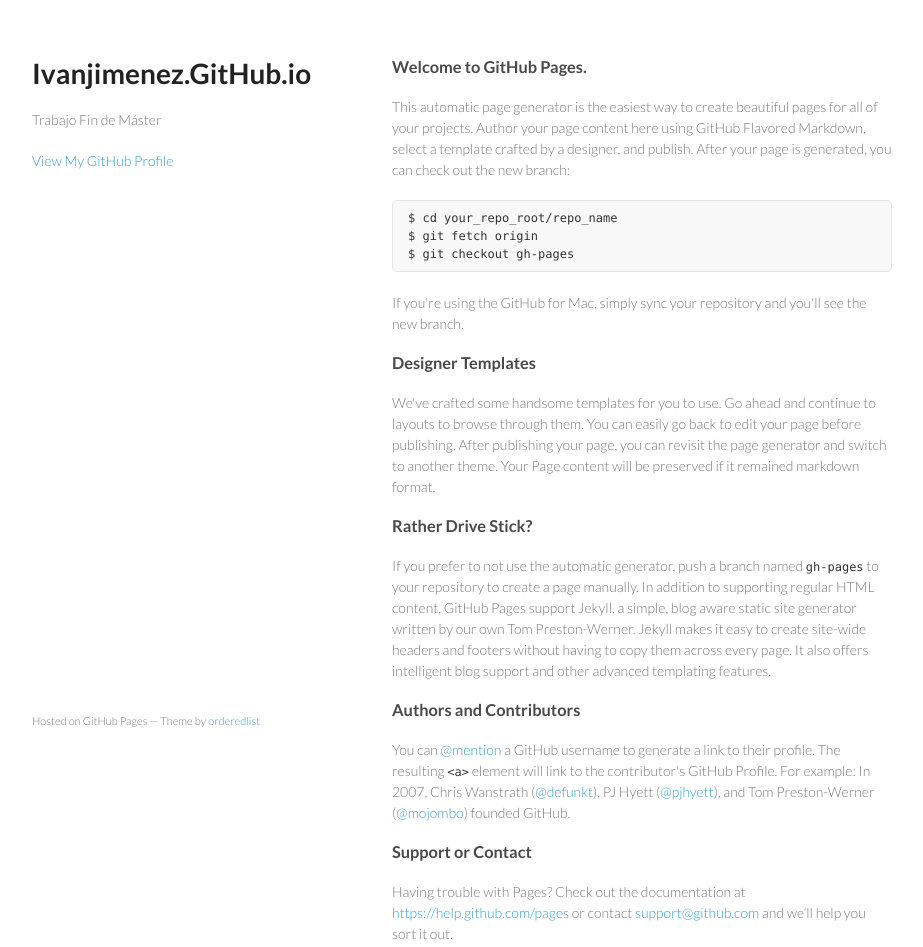
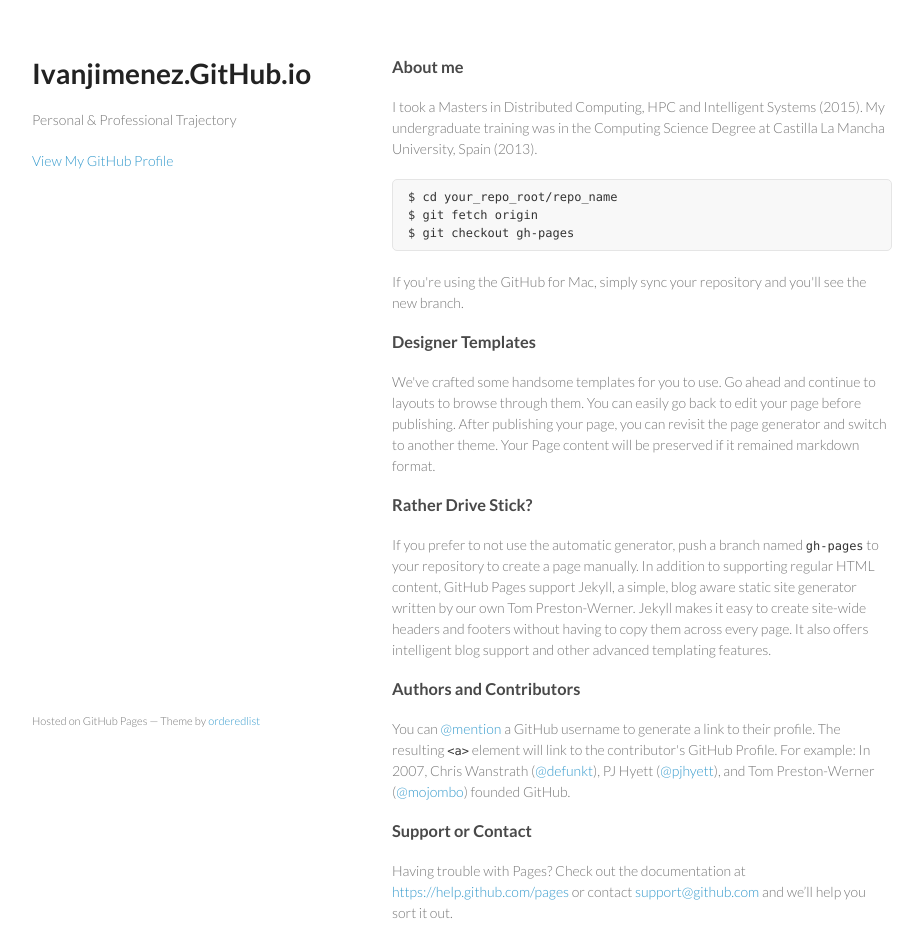
Before and after one commit to ivanjimenez/ivanjimenez.github.io, a plain HTML site: page index.html in a window 1280 px wide. Shown: the whole page, without its empty margins (178-1101 px from the left). Drawn offline with Linux system fonts and the light colour scheme.

Commit message:
Update index.html

```diff
--- a/index.html
+++ b/index.html
@@ -16,7 +16,7 @@
     <div class="wrapper">
       <header>
         <h1>Ivanjimenez.GitHub.io</h1>
-        <p>Trabajo Fin de Máster</p>
+        <p>Personal & Professional Trajectory</p>
 
 
         <p class="view"><a href="https://github.com/ivanjimenez">View My GitHub Profile</a></p>
@@ -24,9 +24,13 @@
       </header>
       <section>
         <h3>
-<a id="welcome-to-github-pages" class="anchor" href="#welcome-to-github-pages" aria-hidden="true"><span class="octicon octicon-link"></span></a>Welcome to GitHub Pages.</h3>
+<a id="welcome-to-github-pages" class="anchor" href="#welcome-to-github-pages" aria-hidden="true"><span class="octicon octicon-link"></span></a>About me</h3>
 
-<p>This automatic page generator is the easiest way to create beautiful pages for all of your projects. Author your page content here using GitHub Flavored Markdown, select a template crafted by a designer, and publish. After your page is generated, you can check out the new branch:</p>
+<p>
+I took a Masters in Distributed Computing, HPC and Intelligent Systems (2015).
+My undergraduate training was in the Computing Science Degree at Castilla La Mancha University, Spain (2013).
+
+</p>
 
 <pre><code>$ cd your_repo_root/repo_name
 $ git fetch origin
```
